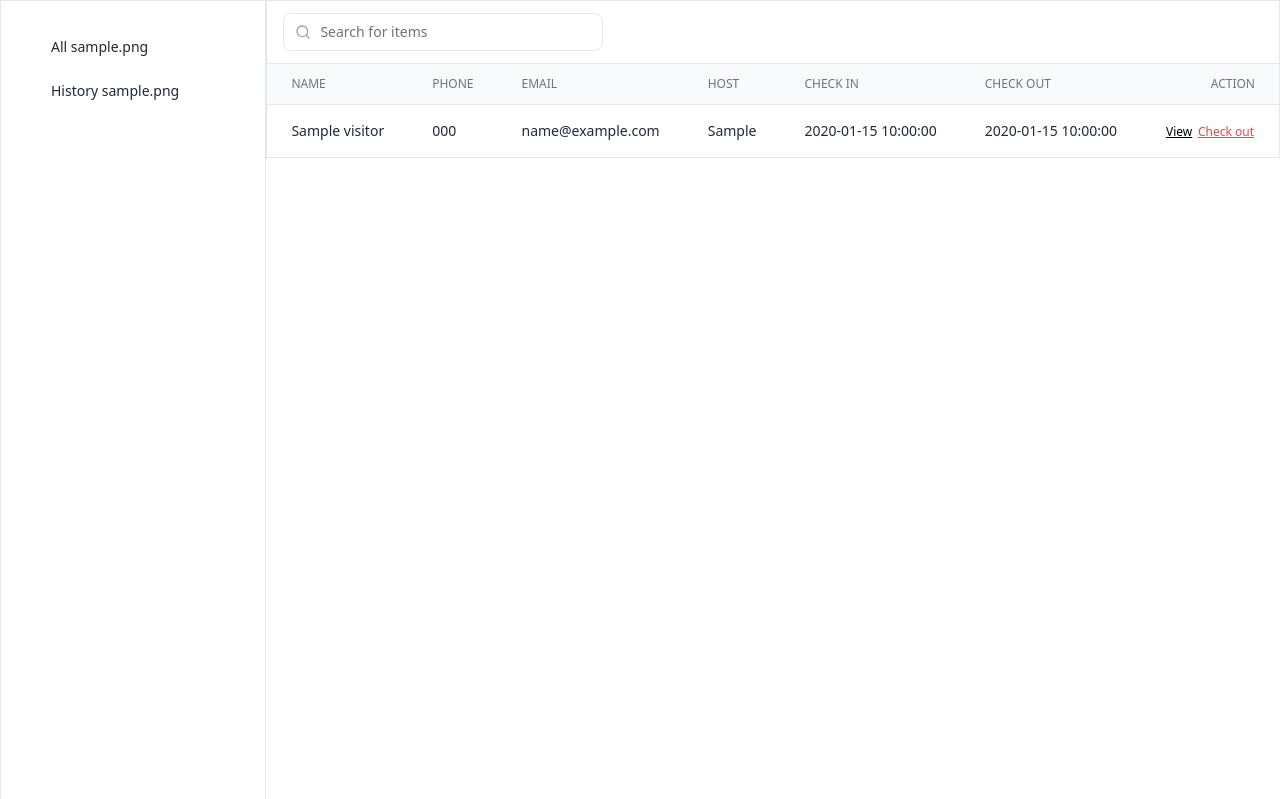
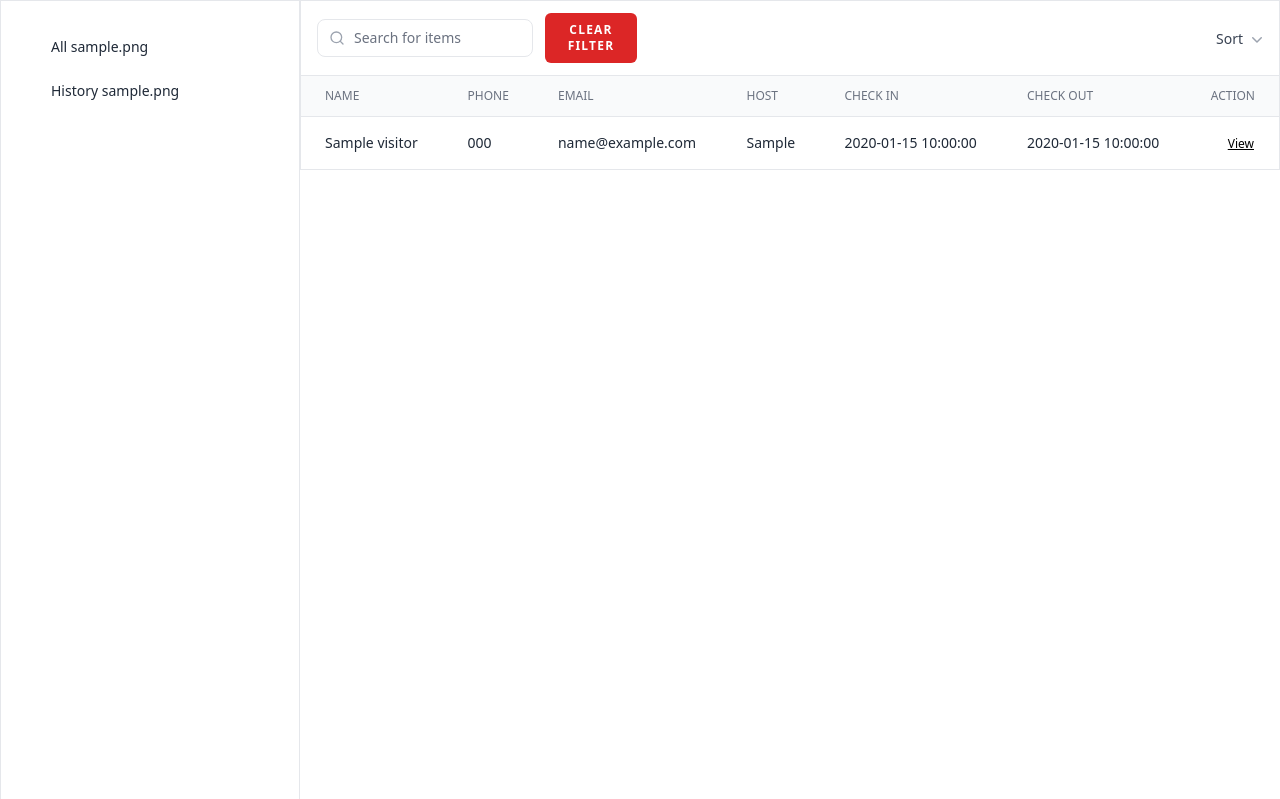
Before and after one commit to hassan402-paymentrequired/get-me-chow, a Laravel app: template resources/views/admin/visitors/index.blade.php in a window 1280 px wide. Shown: the part 64-863 px from the top of the page. Run offline with Laravel 12, Linux system fonts and the light colour scheme; a user stored in the database is signed in; data comes from the database, SQL or seed files in the repository; tables that the repository leaves empty hold one stand-in row (values such as "Sample post"); the template is opened without the code that fills it: most values are stand-ins (such as "Sample title", 1, 10 or a date in 2020); style sheets or scripts are compiled from the project's sources.

Commit message:
`Refactor admin visitors index page and controller to add sorting and filtering functionality`

```diff
--- a/resources/views/admin/visitors/index.blade.php
+++ b/resources/views/admin/visitors/index.blade.php
@@ -5,11 +5,13 @@
             <div class="p-1.5 min-w-full inline-block align-middle">
                 <div class="border border-gray-200 divide-y divide-gray-200">
                     <div class="py-3 px-4">
-                        <form method="GET" action="{{ route('admin.visitors.index') }}">
-                            <div class="relative max-w-xs">
+                        <form method="GET" action="{{ route('admin.visitors.index') }}"
+                            class="flex items-center justify-between">
+                            <div class="relative max-w-xs flex items-center gap-3">
                                 <input type="text" name="search" id="hs-table-with-pagination-search"
                                     class="py-1.5 sm:py-2 px-3 ps-9 block w-full border-gray-200 shadow-2xs rounded-lg sm:text-sm focus:z-10 focus:border-blue-500 focus:ring-blue-500 disabled:opacity-50 disabled:pointer-events-none"
                                     placeholder="Search for items" value="{{ request('search') }}">
+
                                 <div class="absolute inset-y-0 start-0 flex items-center pointer-events-none ps-3">
                                     <svg class="size-4 text-gray-400" xmlns="http://www.w3.org/2000/svg" width="24"
                                         height="24" viewBox="0 0 24 24" fill="none" stroke="currentColor"
@@ -18,7 +20,34 @@
                                         <path d="m21 21-4.3-4.3"></path>
                                     </svg>
                                 </div>
+                                <x-danger-button>Clear Filter</x-danger-button>
                             </div>
+                            <div x-data="{ open: false }" class="relative inline-block text-left">
+                                <button type="button"
+                                    class="group inline-flex justify-center text-sm font-medium text-gray-700 hover:text-gray-900"
+                                    @click="open = !open" aria-expanded="open" aria-haspopup="true">
+                                    Sort
+                                    <svg class="-mr-1 ml-1 size-5 shrink-0 text-gray-400 group-hover:text-gray-500"
+                                        viewBox="0 0 20 20" fill="currentColor" aria-hidden="true" data-slot="icon">
+                                        <path fill-rule="evenodd"
+                                            d="M5.22 8.22a.75.75 0 0 1 1.06 0L10 11.94l3.72-3.72a.75.75 0 1 1 1.06 1.06l-4.25 4.25a.75.75 0 0 1-1.06 0L5.22 9.28a.75.75 0 0 1 0-1.06Z"
+                                            clip-rule="evenodd" />
+                                    </svg>
+                                </button>
+                                <div x-show="open" @click.away="open = false"
+                                    class="absolute right-10 z-50 mt-2 w-40 origin-top-right rounded-md bg-white shadow-2xl ring-1 ring-black/5 focus:outline-none"
+                                    role="menu" aria-orientation="vertical" aria-labelledby="menu-button" tabindex="-1">
+                                    <div class="py-1" role="none">
+                                        <a href="{{ route('admin.visitors.index', ['sort_by' => 'check_out']) }}"
+                                            class="block px-4 py-2 text-sm  text-gray-500" role="menuitem"
+                                            @class(['text-gray-900', 'font-medium' => true]) tabindex="-1" id="menu-item-0">Check out</a>
+                                        <a href="{{ route('admin.visitors.index', ['sort_by' => 'check_in']) }}"
+                                            class="block px-4 py-2 text-sm text-gray-500" role="menuitem" tabindex="-1"
+                                            id="menu-item-1">Check in</a>
+                                    </div>
+                                </div>
+                            </div>
+
                         </form>
                     </div>
                     <div class="overflow-hidden">
@@ -65,6 +94,7 @@
                                                     View
                                                 </a>
 
+                                                @if ($visitor->latestCheckin->check_out_time == null)
                                                     <form action="{{ route('admin.visitors.checkout', $visitor) }}"
                                                         method="POST" class="inline-flex items-center">
                                                         @csrf
@@ -73,6 +103,8 @@
                                                             class="inline-flex items-center text-xs underline border border-transparent text-red-500 hover:text-neutral-500 ">
                                                             Check out
                                                         </button>
+                                                    </form>
+                                                @endif
 
                                             </div>
                                         </td>
```
Also changed, not shown: app/Http/Controllers/Admin/AdminController.php (+13 -4 lines). Lines whose indentation alone changed are shown as unchanged.
